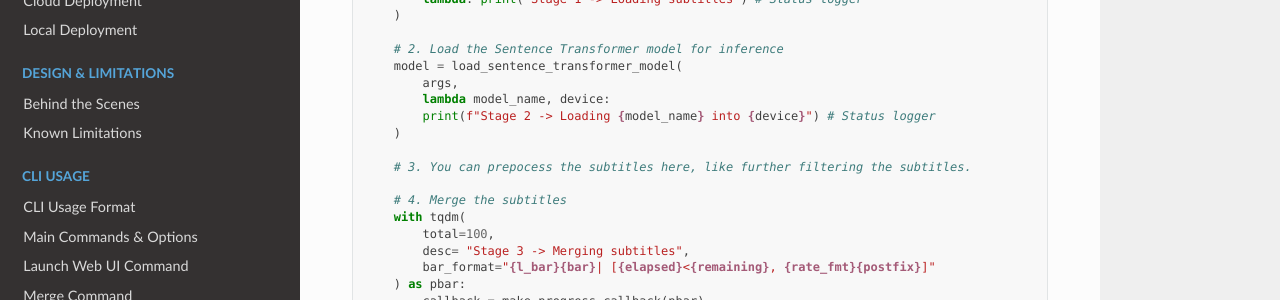
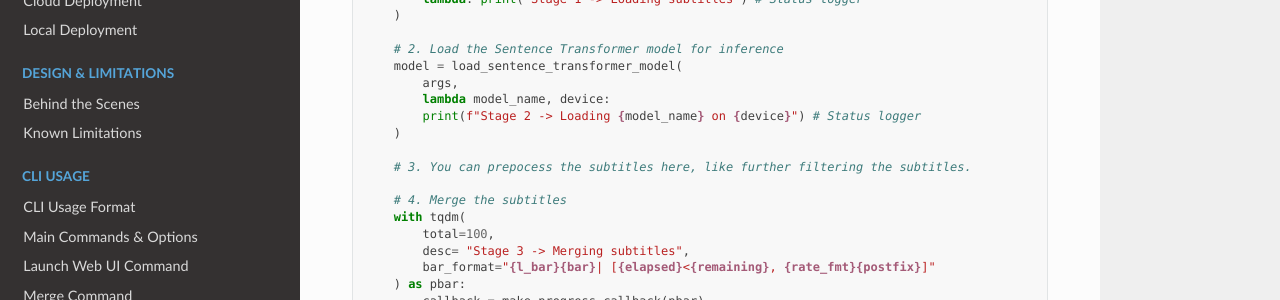
Before and after one commit to CK-Explorer/DuoSubs, a Sphinx documentation site: the page built from docs/api_usage/core_subtitle_merging.rst, in a window 1280 px wide and 1400 px high, scrolled down 2001 px. Shown: the part 151-451 px from the top of the window. Built offline with Sphinx 7.4.7 and the Read the Docs theme 3.1.0, drawn with Linux system fonts in a browser that asks for light colours.

Commit message:
docs: improve the readability of loading model info in examples

```diff
--- a/docs/api_usage/core_subtitle_merging.rst
+++ b/docs/api_usage/core_subtitle_merging.rst
@@ -118,7 +118,7 @@ The following code lets you to add extra steps like pre- or post-processing of s
         model = load_sentence_transformer_model(
             args,
             lambda model_name, device:
-            print(f"Stage 2 -> Loading {model_name} into {device}") # Status logger
+            print(f"Stage 2 -> Loading {model_name} on {device}") # Status logger
         )
 
         # 3. You can prepocess the subtitles here, like further filtering the subtitles.
@@ -193,7 +193,7 @@ This allows you to implement your own logic around the merging process.
     model = load_sentence_transformer_model(
         args,
         lambda model_name, device:
-        print(f"Stage 2 -> Loading {model_name} into {device}")
+        print(f"Stage 2 -> Loading {model_name} on {device}")
     )
 
     def make_progress_callback(progress_bar: Any) -> Callable[[float], None]:
```
